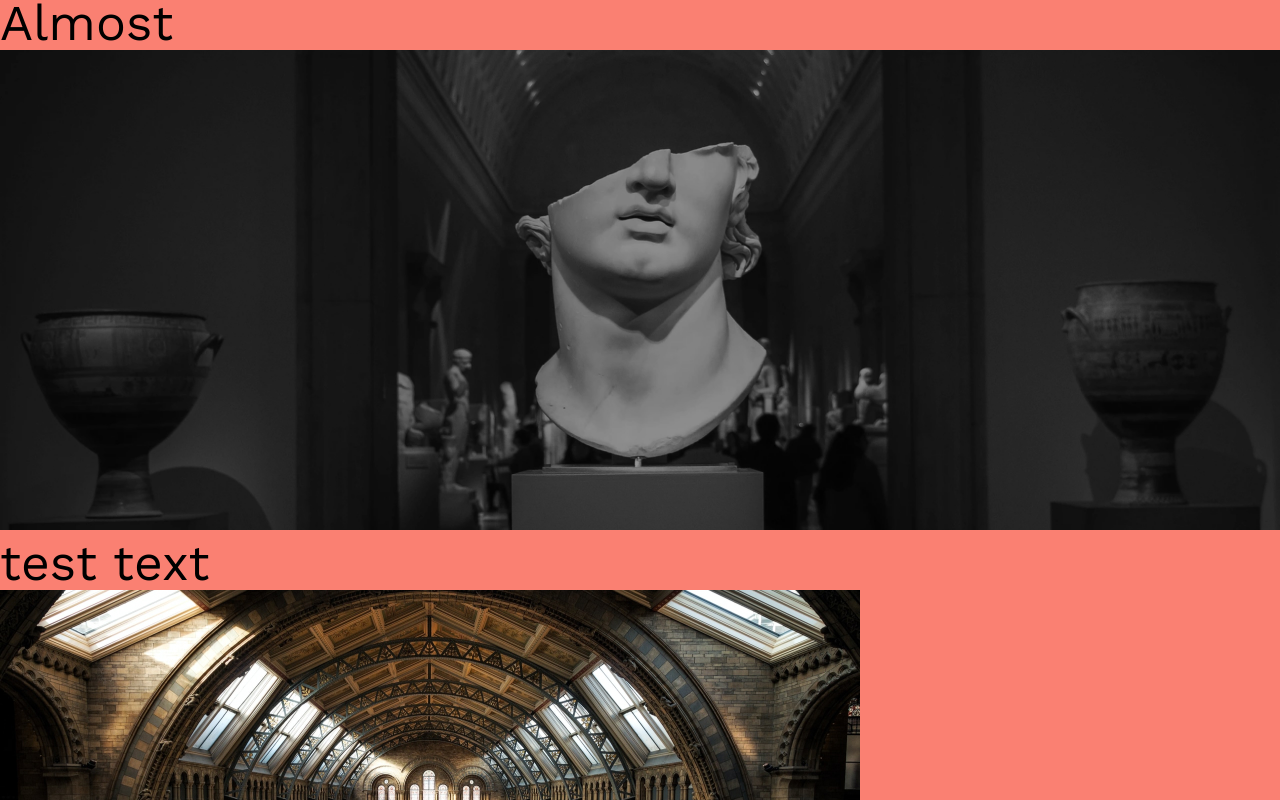
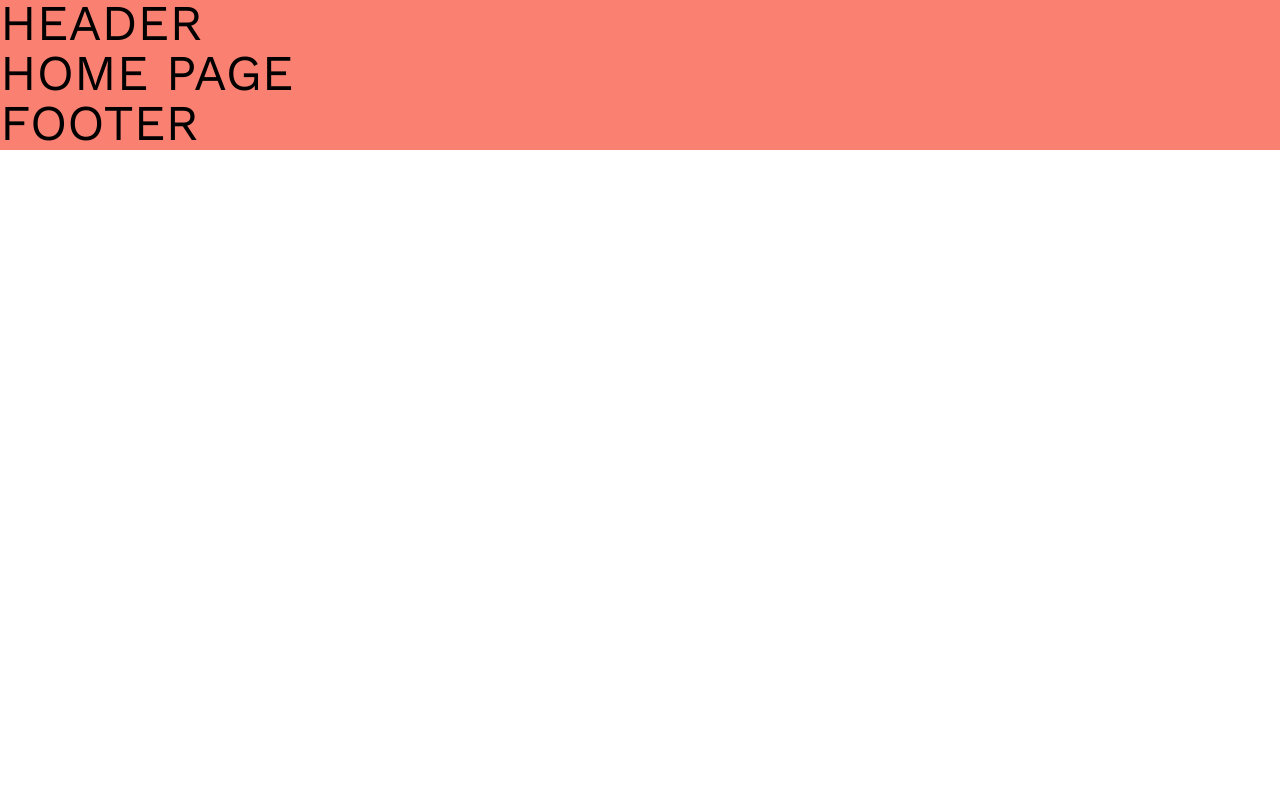
Before and after one commit to Christopher-Cudiamat/test-app, a React (Create React App) app: page / in a window 1280 px wide. Shown: the top 800 px of the page. Built offline with nearby package versions, Linux system fonts and the light colour scheme.

Commit message:
Folder structuring

```diff
--- a/src/App.tsx
+++ b/src/App.tsx
@@ -1,20 +1,15 @@
 import React from "react";
 import "./App.style.scss";
-import heroImg from "./assets/images/hero-image.jpg";
-import { textConfig } from "./const.config";
-import { museumData } from "./datas/museumData.config";
+import Footer from "./components/Footer/Footer.component";
+import Navbar from "./components/Header/Header.component";
+import Pages from "./pages/Pages";
 
 const App: React.FC = () => {
   return (
     <div className="App">
-      Almost
-      <img src={heroImg} alt="test" />
-      <p>{textConfig.TEST_TEXT}</p>
-      {museumData.map((museum) => (
-        <div key={museum.id}>
-          <img src={museum.images[0].imgSrc} alt={museum.images[0].altText} />
-        </div>
-      ))}
+      <Navbar />
+      <Pages />
+      <Footer />
     </div>
   );
 };
--- /dev/null
+++ b/src/components/Footer/Footer.component.tsx
@@ -0,0 +1,7 @@
+import React from "react";
+
+const Footer: React.FC = () => {
+  return <div>FOOTER</div>;
+};
+
+export default Footer;
--- /dev/null
+++ b/src/components/Header/Header.component.tsx
@@ -0,0 +1,7 @@
+import React from "react";
+
+const Header: React.FC = () => {
+  return <div>HEADER</div>;
+};
+
+export default Header;
--- /dev/null
+++ b/src/pages/HomePage/HomePage.page.tsx
@@ -0,0 +1,7 @@
+import React from "react";
+
+const HomePage: React.FC = () => {
+  return <div>HOME PAGE</div>;
+};
+
+export default HomePage;
--- /dev/null
+++ b/src/pages/Pages.tsx
@@ -0,0 +1,12 @@
+import React from "react";
+import HomePage from "./HomePage/HomePage.page";
+
+const Pages: React.FC = () => {
+  return (
+    <div>
+      <HomePage />
+    </div>
+  );
+};
+
+export default Pages;
```
Also changed, not shown: src/datas/navStructure.config.ts (renamed from src/datas/headerStructure.config.ts, +8 -12 lines).
